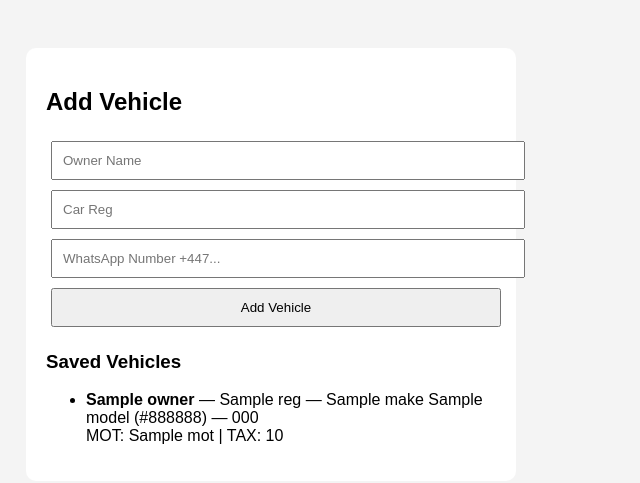
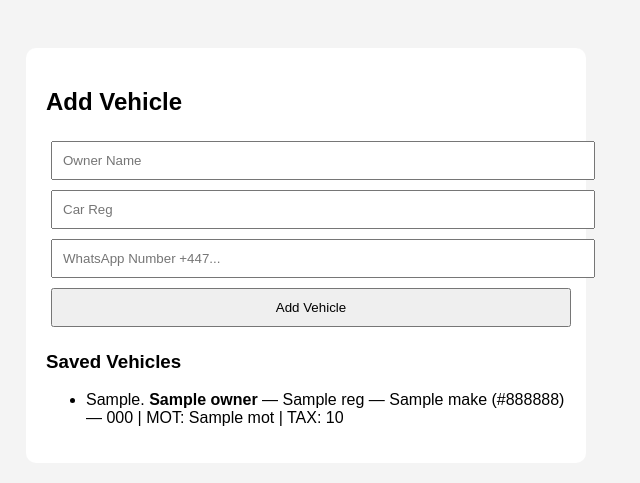
Before and after one commit to fjautosltd-sudo/vehicle-reminder, a Flask app: template templates/index.html in a window 1280 px wide. Shown: the top 483 px of the page, without its empty margins (22-662 px from the left). Run offline with Flask 3, Linux system fonts and the light colour scheme; the template is opened without the code that fills it: most values are stand-ins (such as "Sample title", 1, 10 or a date in 2020).

Commit message:
Add files via upload

```diff
--- a/templates/index.html
+++ b/templates/index.html
@@ -4,8 +4,9 @@
 <title>Fleet MOT Reminder</title>
 <style>
 body{font-family:Arial;background:#f4f4f4;padding:40px}
-.box{background:white;padding:20px;border-radius:10px;width:450px}
+.box{background:white;padding:20px;border-radius:10px;width:520px}
 input,button{width:100%;padding:10px;margin:5px}
+li{margin:6px 0}
 </style>
 </head>
 <body>
@@ -22,8 +23,7 @@ input,button{width:100%;padding:10px;margin:5px}
 <ul>
 {% for v in vehicles %}
 <li style="color:{% if v.days <= 30 %}red{% else %}black{% endif %}">
-<b>{{v.owner}}</b> — {{v.reg}} — {{v.make}} {{v.model}} ({{v.colour}}) — {{v.phone}}<br>
-MOT: {{v.mot}} | TAX: {{v.tax}}
+{{v.n}}. <b>{{v.owner}}</b> — {{v.reg}} — {{v.make}} ({{v.colour}}) — {{v.phone}} | MOT: {{v.mot}} | TAX: {{v.tax}}
 </li>
 {% endfor %}
 </ul>
```
